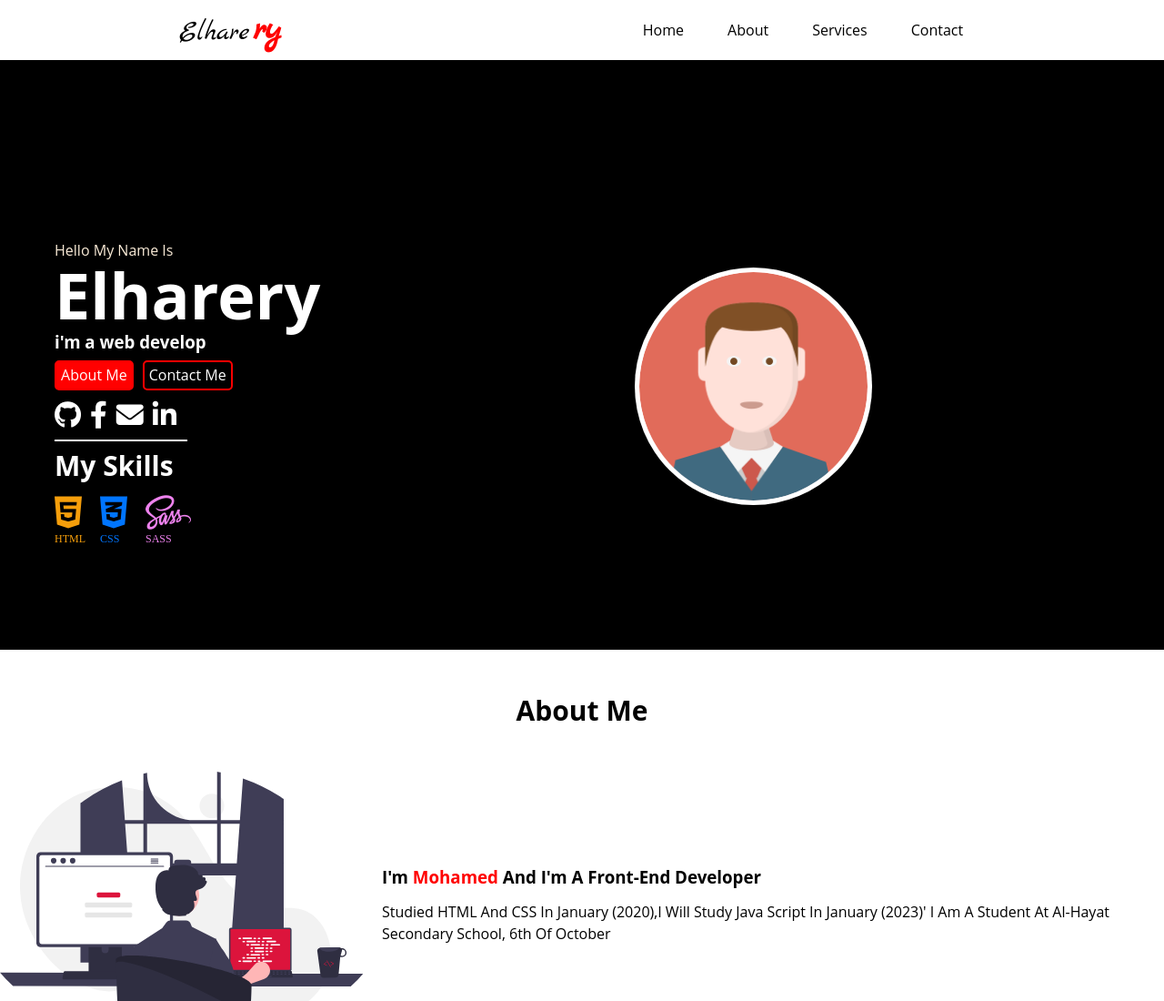
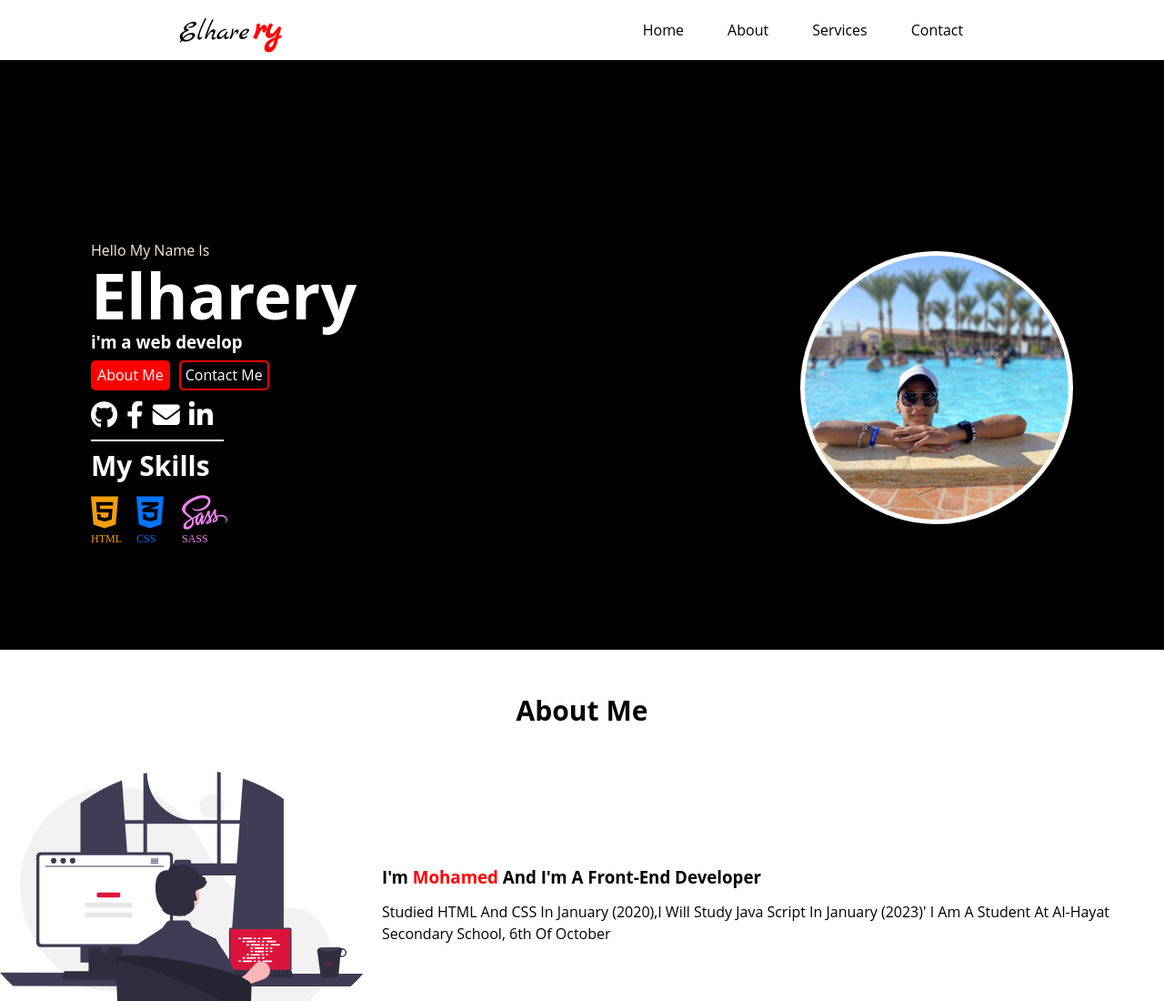
Before and after one commit to Elharery/Mido-Elharery, a plain HTML site: page index.html in a window 1280 px wide. Shown: the top 1100 px of the page at 91% size. Drawn offline with Linux system fonts and the light colour scheme.

Commit message:
new modifiction

```diff
--- a/Css/master.css
+++ b/Css/master.css
@@ -154,20 +154,32 @@ ul{
 .section{
       /* background-image: url(../image/background.jpeg); */
       margin-top: 200px;
-      margin-left: 60px;
+      margin-left: 100px;
       /* width: fit-content; */
-      margin-right: 60px;
+      margin-right: 100px;
 
 }
-.section .img img{
-      width: 50%;
+.section .img {
+      text-align: right;
+      background-image: url(../image/e94ea03b-64c0-4351-8eff-5418c99b5a30.jpg);
+      width: 300px;
+      height: 300px;
+      background-size: cover;
+      background-position: center center;
+      border-radius: 50%;
+      border: 5px solid #fff;
+      transition: 0.3s;
+}
+/* .section .img img{
+      height: 300px;
+      width: 300px;
       border-radius: 50%;
       background-color: #fff;
-      transition: 0.4s;
+      transition: 0.3s;
       padding: 5px;
-}
-.section .img img:hover{
-      background-color: red;
+} */
+.section .img:hover{
+      border: 5px solid red;
 }
 @media (max-width: 767px){
       .section{
@@ -175,8 +187,8 @@ ul{
             width: fit-content;
             flex-direction: column-reverse;
       }
-      .section .img img{
-            width: 100%;
+      .section .img{
+            /* width: 100%; */
             margin-bottom: 50px;
       }
 }
--- a/index.html
+++ b/index.html
@@ -125,7 +125,7 @@ ital,wght@0,300;0,400;0,500;0,600;0,700;0,800;1,300;1,400;1,500;1,600;1,700;1,80
                     </div>
                 </div>
                 <div class="img">
-                    <img src="image/avatar.png" alt="">
+                    <!-- <img src="image/e94ea03b-64c0-4351-8eff-5418c99b5a30.jpg" alt=""> -->
                 </div>
         </div>
         <!-- End section -->
```
Also changed, not shown: image/e94ea03b-64c0-4351-8eff-5418c99b5a30.jpg (added).
